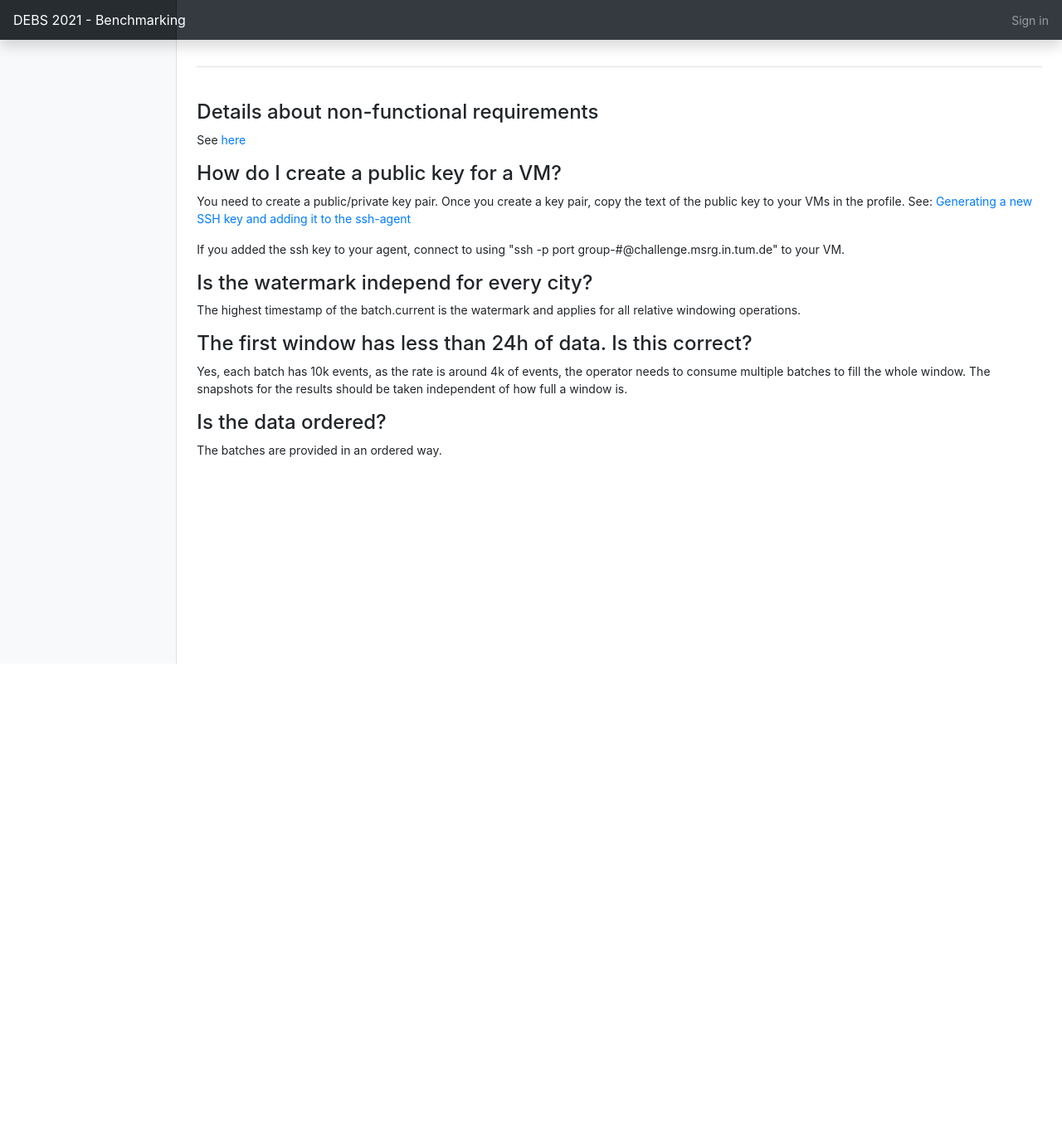
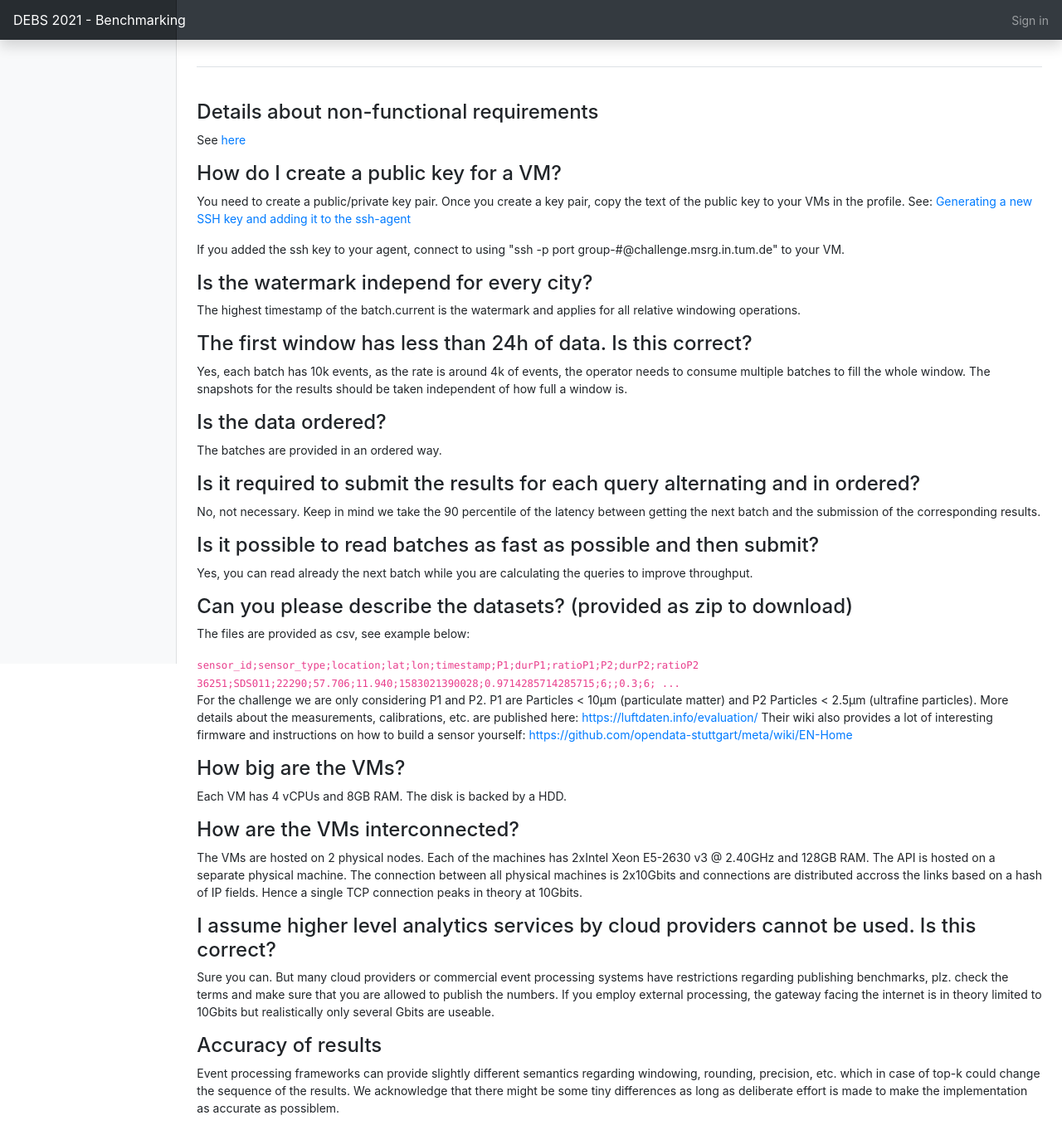
Before and after one commit to jawadtahir/bandency, a Python web app: template web/frontend/templates/faq.html in a window 1280 px wide. Shown: the whole page at 83% size. Before the commit the page ends 800 px from the top, so only its background shows below. Run offline with Jinja, Linux system fonts and the light colour scheme; the template is opened without the code that fills it, so the values that code supplies are empty; some libraries are stand-ins or nearby versions.

Commit message:
faq update

```diff
--- a/web/frontend/templates/faq.html
+++ b/web/frontend/templates/faq.html
@@ -3,16 +3,63 @@
 {% block content %}
     <h4>Details about non-functional requirements</h4>
     <p>See <a href="/static/DEBSNonFunctionalRequirements.pdf" target="_blank">here</a></p>
+    <p></p>
     <h4>How do I create a public key for a VM?</h4>
     <p>You need to create a public/private key pair. Once you create a key pair, copy the text of the public key to your VMs in the profile. See: <a href="https://docs.github.com/en/github/authenticating-to-github/generating-a-new-ssh-key-and-adding-it-to-the-ssh-agent" target="_blank">Generating a new SSH key and adding it to the ssh-agent</a> </p>
     <p>If you added the ssh key to your agent, connect to using "ssh -p port group-#@challenge.msrg.in.tum.de" to your VM.</p>
+    <p></p>
     <h4>Is the watermark independ for every city?</h4>
     <p>The highest timestamp of the batch.current is the watermark and applies for all relative windowing operations.</p>
-
+    <p></p>
     <h4>The first window has less than 24h of data. Is this correct?</h4>
     <p>Yes, each batch has 10k events, as the rate is around 4k of events, the operator needs to consume multiple batches to fill the whole window.
         The snapshots for the results should be taken independent of how full a window is.</p>
-
+    <p></p>
     <h4>Is the data ordered?</h4>
     <p>The batches are provided in an ordered way.</p>
+    <p></p>
+
+    <h4>Is it required to submit the results for each query alternating and in ordered?</h4>
+    <p>No, not necessary. Keep in mind we take the 90 percentile of the latency between getting the next batch and the submission of the corresponding results.</p>
+    <p></p>
+
+    <h4>Is it possible to read batches as fast as possible and then submit?</h4>
+    <p>Yes, you can read already the next batch while you are calculating the queries to improve throughput.</p>
+    <p></p>
+
+    <h4>Can you please describe the datasets? (provided as zip to download)</h4>
+    <p>The files are provided as csv, see example below:</p>
+    <code>sensor_id;sensor_type;location;lat;lon;timestamp;P1;durP1;ratioP1;P2;durP2;ratioP2
+        36251;SDS011;22290;57.706;11.940;1583021390028;0.9714285714285715;6;;0.3;6;
+        ...
+    </code>
+    <p>For the challenge we are only considering P1 and P2.
+        P1 are Particles < 10µm (particulate matter) and P2 Particles < 2.5µm (ultrafine particles).
+        More details about the measurements, calibrations, etc. are published here:
+        <a href="https://luftdaten.info/evaluation/" target="_blank">https://luftdaten.info/evaluation/</a>
+        Their wiki also provides a lot of interesting firmware and instructions on how to build a sensor yourself:
+        <a href="https://github.com/opendata-stuttgart/meta/wiki/EN-Home" target="_blank">https://github.com/opendata-stuttgart/meta/wiki/EN-Home</a></p>
+    <p></p>
+
+    <h4>How big are the VMs?</h4>
+    <p>Each VM has 4 vCPUs and 8GB RAM. The disk is backed by a HDD.</p>
+    <p></p>
+
+    <h4>How are the VMs interconnected?</h4>
+    <p>The VMs are hosted on 2 physical nodes. Each of the machines has 2xIntel Xeon E5-2630 v3 @ 2.40GHz and 128GB RAM.
+    The API is hosted on a separate physical machine.
+    The connection between all physical machines is 2x10Gbits and connections are distributed accross the links based on a hash of IP fields. Hence a single TCP connection peaks in theory at 10Gbits.
+    </p>
+    <p></p>
+    <h4> I assume higher level analytics services by cloud providers cannot be used. Is this correct?</h4>
+    <p>Sure you can. But many cloud providers or commercial event processing systems have restrictions regarding publishing benchmarks,
+        plz. check the terms and make sure that you are allowed to publish the numbers.
+        If you employ external processing, the gateway facing the internet is in theory limited to 10Gbits but realistically only several Gbits are useable.
+    </p>
+
+    <h4>Accuracy of results</h4>
+    <p>Event processing frameworks can provide slightly different semantics regarding windowing, rounding, precision, etc. which in case of top-k could change the sequence
+        of the results. We acknowledge that there might be some tiny differences as long as deliberate effort is made to make the implementation as accurate as possiblem.
+    </p>
+
 {% endblock %}
```
